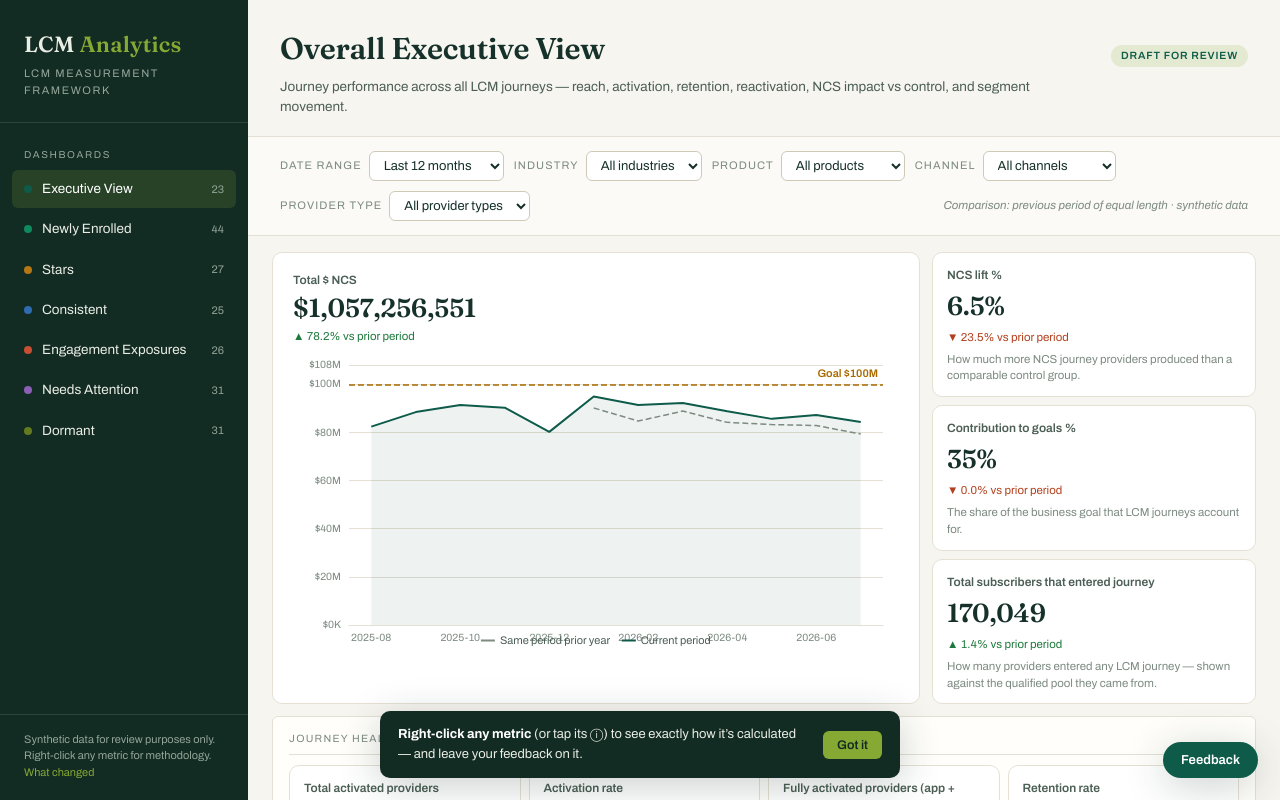
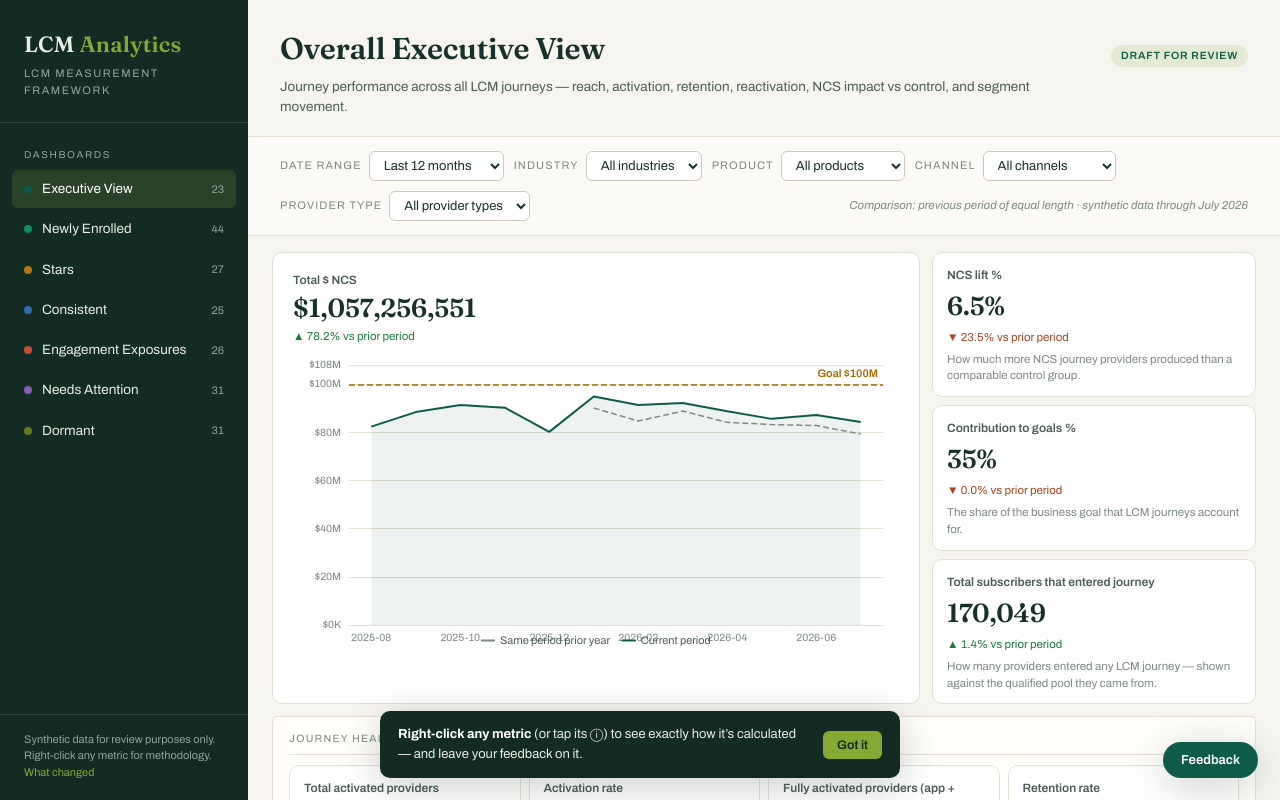
Before and after one commit to elizabethbrady-analytics/LCMdashboard, a React (Vite) app: page / in a window 1280 px wide. Shown: the top 800 px of the page. Built offline with nearby package versions, Linux system fonts and the light colour scheme.

Commit message:
Header note: synthetic data through July 2026
Co-Authored-By: Claude Sonnet 5.5 <noreply@anthropic.com>

```diff
--- a/src/components/FilterBar.jsx
+++ b/src/components/FilterBar.jsx
@@ -86,7 +86,7 @@ export default function FilterBar() {
         </select>
       </div>
       <span className="filter-note">
-        Comparison: previous period of equal length · synthetic data
+        Comparison: previous period of equal length · synthetic data through July 2026
       </span>
     </div>
   )
```
